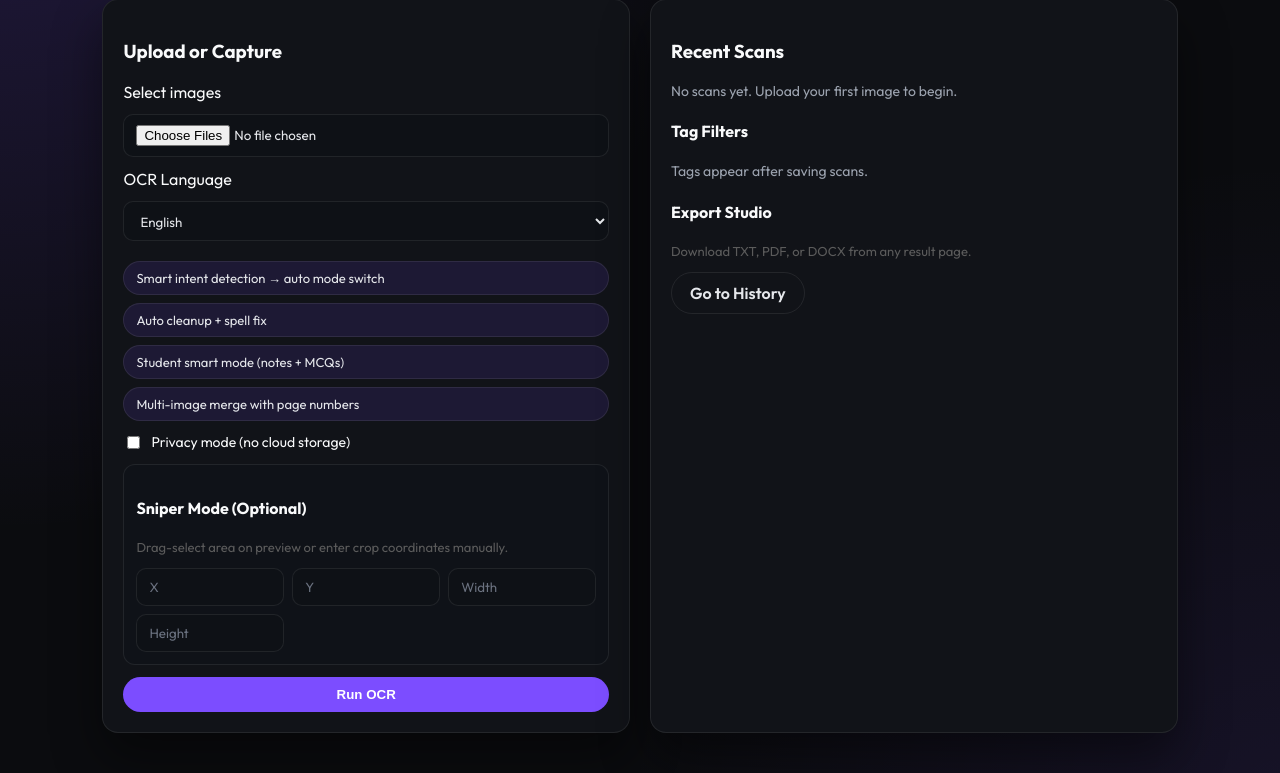
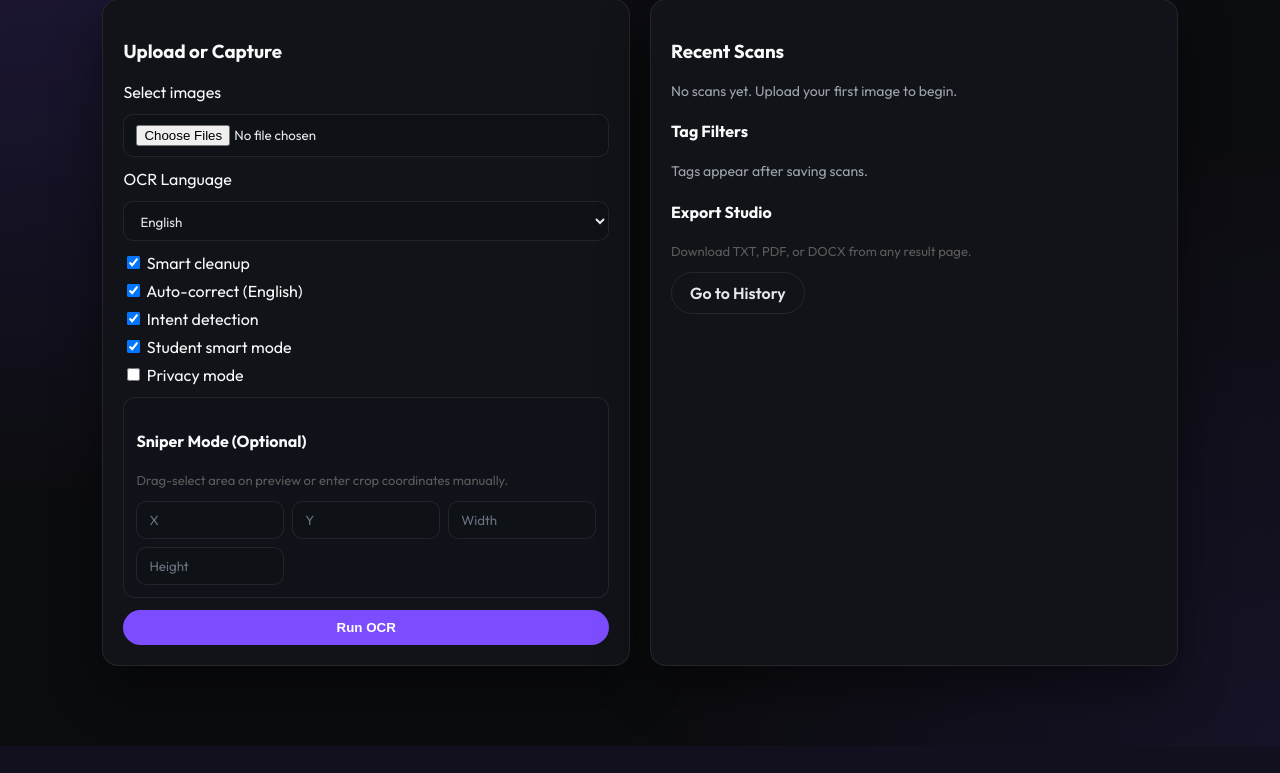
Before and after one commit to bhoidhara/Text_spotting_app, a Flask app: page /dashboard in a window 1280 px wide. Shown: the part 203-976 px from the top of the page. After the commit the page ends 949 px from the top, so only its background shows below. Run offline with Flask 3, Linux system fonts and the light colour scheme; the visitor is signed in with stand-in values (Sample User, id 1).

Commit message:
upto date all

```diff
--- a/routes/scan_routes.py
+++ b/routes/scan_routes.py
@@ -65,17 +65,11 @@ def register_scan_routes(app):
             return None, [], "Pillow is not installed. OCR cannot run."
 
         lang = request.form.get("lang", "eng")
-        def _flag(name, default_on=False):
-            value = request.form.get(name)
-            if value is None:
-                return default_on
-            return str(value).lower() in {"on", "true", "1", "yes"}
-
-        cleanup = _flag("cleanup", default_on=True)
-        autocorrect = _flag("autocorrect", default_on=True)
-        detect_intent_flag = _flag("detect_intent", default_on=True)
-        student_mode = _flag("student_mode", default_on=True)
-        privacy_mode = _flag("privacy_mode", default_on=False)
+        cleanup = request.form.get("cleanup") == "on"
+        autocorrect = request.form.get("autocorrect") == "on"
+        detect_intent_flag = request.form.get("detect_intent") == "on"
+        student_mode = request.form.get("student_mode") == "on"
+        privacy_mode = request.form.get("privacy_mode") == "on"
         crop_box = _build_crop_box()
 
         combined_text = []
--- a/static/style.css
+++ b/static/style.css
@@ -566,32 +566,6 @@ body.theme-dark .sniper {
   gap: 8px;
 }
 
-.auto-stack {
-  display: grid;
-  gap: 8px;
-  margin-top: 8px;
-}
-
-.auto-chip {
-  padding: 8px 12px;
-  border-radius: 999px;
-  background: #fff1e6;
-  border: 1px solid var(--line);
-  font-size: 13px;
-}
-
-body.theme-dark .auto-chip {
-  background: rgba(124, 77, 255, 0.12);
-  border-color: var(--auth-line);
-  color: #e5e7eb;
-}
-
-.privacy-toggle {
-  display: flex;
-  align-items: center;
-  gap: 8px;
-  font-size: 14px;
-}
 
 .text-block {
   white-space: pre-wrap;
@@ -640,18 +614,6 @@ body.theme-dark .text-block {
   border-radius: 999px;
 }
 
-.pill-stack {
-  display: flex;
-  align-items: center;
-  gap: 8px;
-  flex-wrap: wrap;
-}
-
-.pill-accent {
-  background: #e9f6f2;
-  border-color: #bfe2d6;
-  color: #0f6b6f;
-}
 
 body.theme-dark .pill {
   background: rgba(124, 77, 255, 0.15);
@@ -659,11 +621,6 @@ body.theme-dark .pill {
   color: #e5e7eb;
 }
 
-body.theme-dark .pill-accent {
-  background: rgba(34, 197, 94, 0.16);
-  border-color: rgba(34, 197, 94, 0.4);
-  color: #d1fae5;
-}
 
 .button-row {
   display: flex;
--- a/templates/dashboard.html
+++ b/templates/dashboard.html
@@ -27,19 +27,13 @@
           <option value="eng+hin+guj">Auto (EN + HI + GU)</option>
         </select>
 
-        <input type="hidden" name="cleanup" value="on" />
-        <input type="hidden" name="autocorrect" value="on" />
-        <input type="hidden" name="detect_intent" value="on" />
-        <input type="hidden" name="student_mode" value="on" />
-
-        <div class="auto-stack">
-          <div class="auto-chip">Smart intent detection → auto mode switch</div>
-          <div class="auto-chip">Auto cleanup + spell fix</div>
-          <div class="auto-chip">Student smart mode (notes + MCQs)</div>
-          <div class="auto-chip">Multi-image merge with page numbers</div>
+        <div class="checkbox-grid">
+          <label><input type="checkbox" name="cleanup" checked /> Smart cleanup</label>
+          <label><input type="checkbox" name="autocorrect" checked /> Auto-correct (English)</label>
+          <label><input type="checkbox" name="detect_intent" checked /> Intent detection</label>
+          <label><input type="checkbox" name="student_mode" checked /> Student smart mode</label>
+          <label><input type="checkbox" name="privacy_mode" /> Privacy mode</label>
         </div>
-
-        <label class="privacy-toggle"><input type="checkbox" name="privacy_mode" /> Privacy mode (no cloud storage)</label>
 
         <div class="sniper">
           <h4>Sniper Mode (Optional)</h4>
```
Also changed, not shown: templates/result.html (+1 -14 lines).
